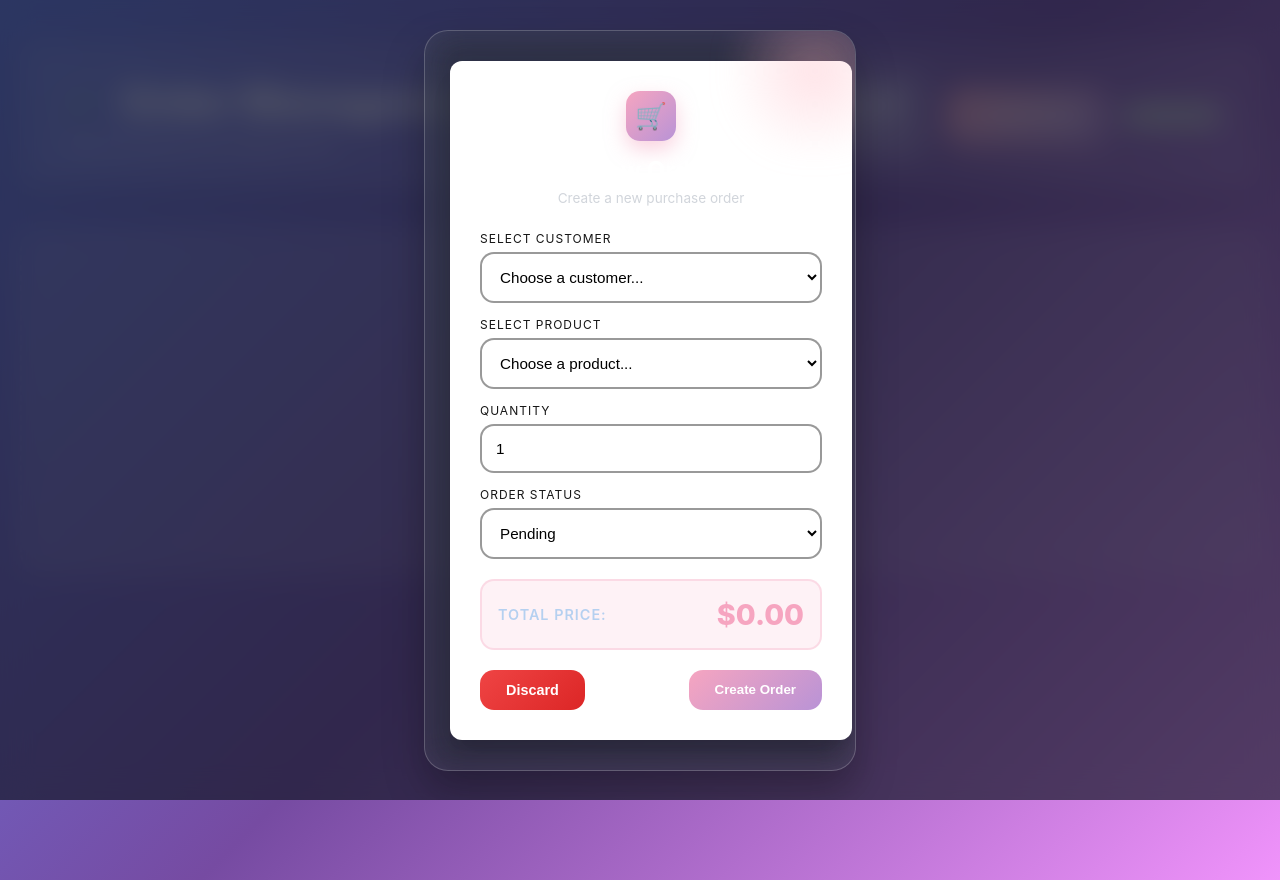
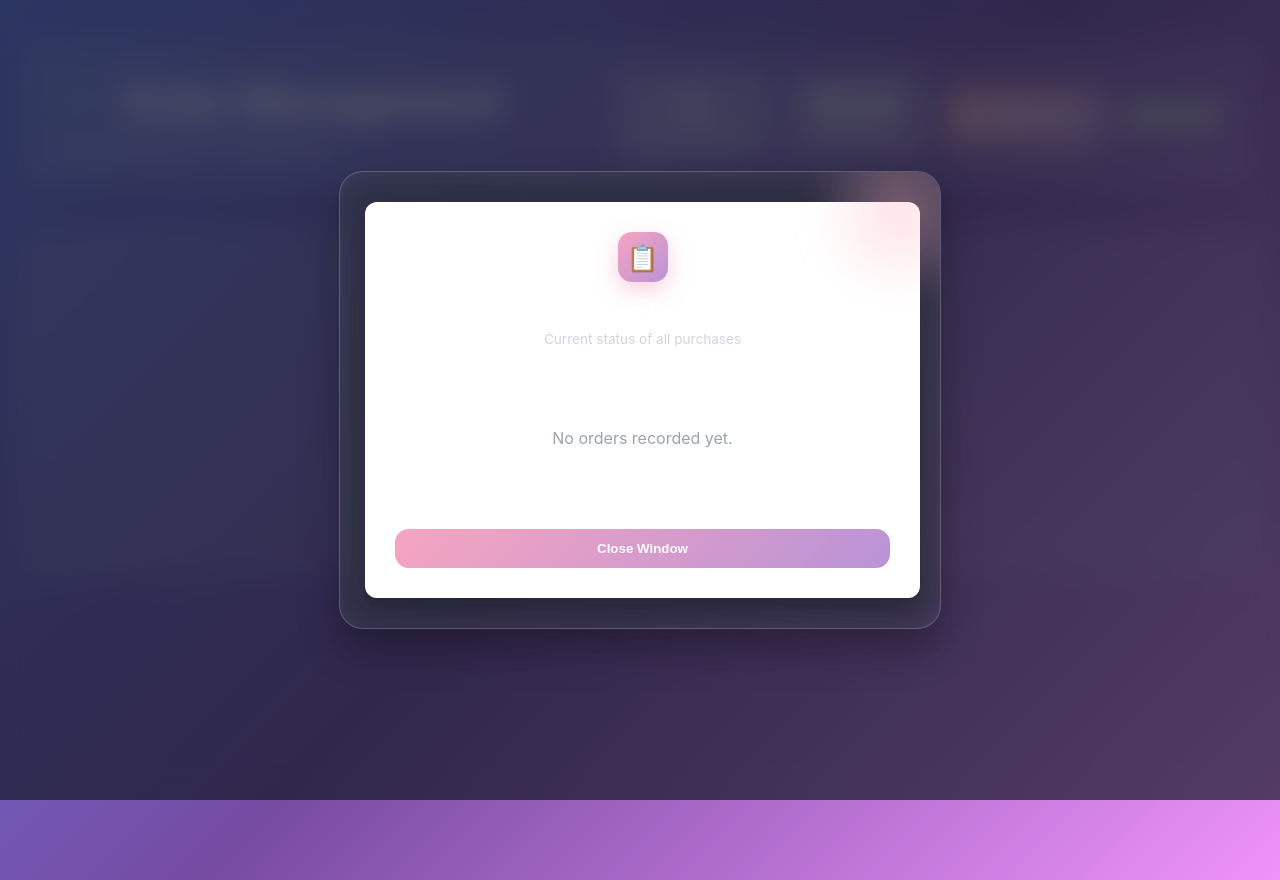
Before and after one commit to gsparvej/my-project, a React (Create React App) app: page /orders in a window 1280 px wide. Both pictures are taken after a click on the button "Show Orders". Built offline with nearby package versions, Linux system fonts and the light colour scheme.

Commit message:
feat: add order management functionality with dedicated components and styling for creation and display.

```diff
--- a/src/components/orders/CreateOrder.css
+++ b/src/components/orders/CreateOrder.css
@@ -25,6 +25,10 @@
     overflow-y: auto;
     border: 1px solid rgba(255, 255, 255, 0.2);
     animation: fadeIn 0.3s ease forwards;
+}
+
+.glass-modal.show-all-orders-modal {
+    max-width: 550px;
 }
 
 /* Subtle floating pastel glow */
@@ -183,6 +187,102 @@
     box-shadow: 0 8px 20px rgba(246, 165, 192, 0.6);
 }
 
+/* Show All Orders Modal Specific Styles */
+.orders-modal-body {
+    margin-top: 20px;
+}
+
+.modal-table-wrapper {
+    background: rgba(255, 255, 255, 0.03);
+    border-radius: 16px;
+    padding: 5px;
+    border: 1px solid rgba(255, 255, 255, 0.1);
+    max-height: 400px;
+    overflow-y: auto;
+}
+
+.compact-table {
+    width: 100%;
+    border-collapse: collapse;
+    color: #fff;
+    font-size: 0.9rem;
+}
+
+.compact-table th {
+    text-align: left;
+    padding: 12px 15px;
+    color: #d1d5db;
+    font-weight: 600;
+    text-transform: uppercase;
+    font-size: 0.75rem;
+    letter-spacing: 1px;
+    border-bottom: 1px solid rgba(255, 255, 255, 0.1);
+}
+
+.compact-table td {
+    padding: 12px 15px;
+    border-bottom: 1px solid rgba(255, 255, 255, 0.05);
+}
+
+.id-col {
+    font-family: monospace;
+    color: #b993d6;
+}
+
+.customer-cell {
+    display: flex;
+    flex-direction: column;
+}
+
+.c-name {
+    font-weight: 600;
+}
+
+.price-col {
+    color: #f6a5c0;
+    font-weight: 700;
+}
+
+.status-pill {
+    padding: 4px 10px;
+    border-radius: 20px;
+    font-size: 0.75rem;
+    font-weight: 600;
+    text-transform: capitalize;
+}
+
+.status-pending {
+    background: rgba(251, 191, 36, 0.2);
+    color: #fbbf24;
+}
+
+.status-completed {
+    background: rgba(52, 211, 153, 0.2);
+    color: #34d399;
+}
+
+.status-cancelled {
+    background: rgba(248, 113, 113, 0.2);
+    color: #f87171;
+}
+
+.modal-footer {
+    margin-top: 25px;
+}
+
+.full-width-btn {
+    width: 100%;
+    display: block;
+}
+
+.empty-modal-state {
+    text-align: center;
+    padding: 40px 20px;
+    color: #9ca3af;
+    background: rgba(255, 255, 255, 0.03);
+    border-radius: 16px;
+}
+
 /* Fade-in animation */
 @keyframes fadeIn {
     from {
--- a/src/components/orders/OrderList.jsx
+++ b/src/components/orders/OrderList.jsx
@@ -1,7 +1,7 @@
 import { useEffect, useState } from "react";
 import CreateOrder from "./CreateOrder";
+import ShowAllOrder from "./ShowAllOrder";
 import "./OrderList.css";
-import { Link } from "react-router-dom";
 
 const OrderList = () => {
     const [orders, setOrders] = useState(() => {
@@ -12,9 +12,7 @@ const OrderList = () => {
     const [users] = useState(() => {
         const savedUsers = localStorage.getItem("users");
         return savedUsers ? JSON.parse(savedUsers) : [];
-    });
-
-    const [products] = useState(() => {
+    }); const [products] = useState(() => {
         const savedProducts = localStorage.getItem("products");
         return savedProducts ? JSON.parse(savedProducts) : [];
     });
@@ -27,7 +25,9 @@ const OrderList = () => {
         status: "pending"
     });
 
+
     const [isModalOpen, setIsModalOpen] = useState(false);
+    const [isShowAllOrdersModalOpen, setIsShowAllOrdersModalOpen] = useState(false);
 
     useEffect(() => {
         localStorage.setItem("orders", JSON.stringify(orders));
@@ -95,12 +95,15 @@ const OrderList = () => {
         setIsModalOpen(true);
     };
     const openShowAllOrdersModal = () => {
-        setIsModalOpen(true);
+        setIsShowAllOrdersModalOpen(true);
     };
 
     const closeModal = () => {
         setIsModalOpen(false);
         setOrder({ id: "", userId: "", productId: "", quantity: 1, status: "pending" });
+    };
+    const closeShowModal = () => {
+        setIsShowAllOrdersModalOpen(false);
     };
 
     const handleDeleteOrder = (id) => {
@@ -238,6 +241,14 @@ const OrderList = () => {
                     isEditing={!!order.id}
                 />
             )}
+            {isShowAllOrdersModalOpen && (
+                <ShowAllOrder
+                    orders={orders}
+                    users={users}
+                    products={products}
+                    closeModal={closeShowModal}
+                />
+            )}
         </div>
     );
 };
--- a/src/components/orders/ShowAllOrder.jsx
+++ b/src/components/orders/ShowAllOrder.jsx
@@ -0,0 +1,75 @@
+import React, { useEffect } from 'react';
+import './OrderList.css';
+
+const ShowAllOrder = ({ orders, closeModal }) => {
+    // Disable page scroll when modal is open
+    useEffect(() => {
+        document.body.style.overflow = 'hidden';
+        return () => {
+            document.body.style.overflow = 'unset';
+        };
+    }, []);
+
+    return (
+        <div className="modal-overlay">
+            <div className="glass-modal aesthetic-modal show-all-orders-modal">
+                <div className="accent-glow"></div>
+
+                <div className="modal-content">
+                    <div className="header-section">
+                        <div className="icon-badge">📋</div>
+                        <h2 className="glass-title">All Orders Summary</h2>
+                        <p className="modal-subtitle">Current status of all purchases</p>
+                    </div>
+
+                    <div className="orders-modal-body">
+                        {orders.length === 0 ? (
+                            <div className="empty-modal-state">
+                                <p>No orders recorded yet.</p>
+                            </div>
+                        ) : (
+                            <div className="modal-table-wrapper">
+                                <table className="compact-table">
+                                    <thead>
+                                        <tr>
+                                            <th>ID</th>
+                                            <th>Customer</th>
+                                            <th>Total</th>
+                                            <th>Status</th>
+                                        </tr>
+                                    </thead>
+                                    <tbody>
+                                        {orders.map((o) => (
+                                            <tr key={o.id}>
+                                                <td className="id-col">#{o.id.toString().slice(-4)}</td>
+                                                <td>
+                                                    <div className="customer-cell">
+                                                        <span className="c-name">{o.userName}</span>
+                                                    </div>
+                                                </td>
+                                                <td className="price-col">${o.totalPrice.toFixed(2)}</td>
+                                                <td>
+                                                    <span className={`status-pill status-${o.status}`}>
+                                                        {o.status}
+                                                    </span>
+                                                </td>
+                                            </tr>
+                                        ))}
+                                    </tbody>
+                                </table>
+                            </div>
+                        )}
+                    </div>
+
+                    <div className="modal-footer">
+                        <button className="submit-glass full-width-btn" onClick={closeModal}>
+                            Close Window
+                        </button>
+                    </div>
+                </div>
+            </div>
+        </div>
+    );
+};
+
+export default ShowAllOrder;
```
